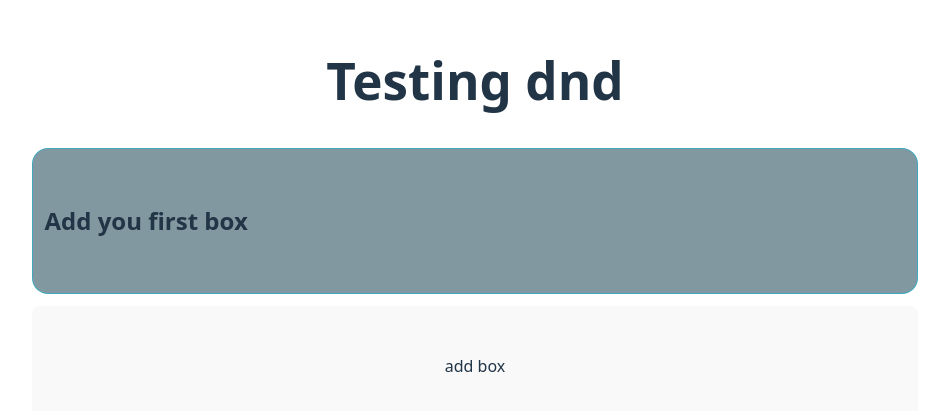
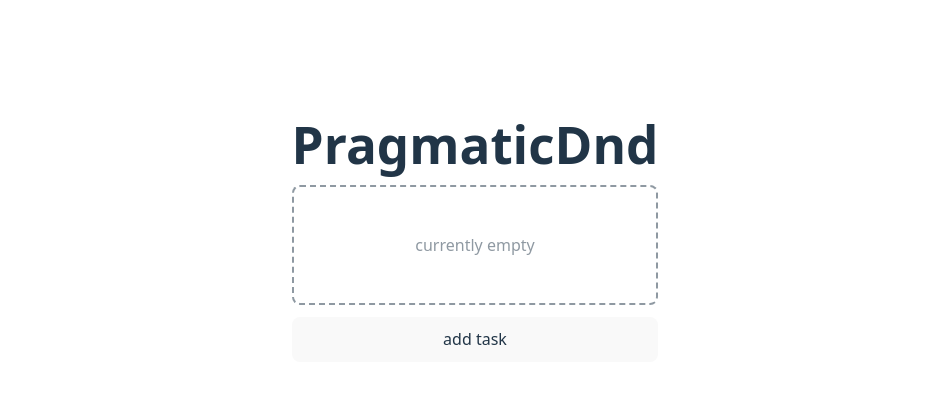
Before and after one commit to vaujan/ts-tailwindreact-testground, a React (Vite) app: page / in a window 1280 px wide. Shown: the part 161-572 px from the top of the page, without its empty margins (165-1114 px from the left). Built offline with nearby package versions, Linux system fonts and the light colour scheme.

Commit message:
add pragmatic dnd setup

```diff
--- a/package.json
+++ b/package.json
@@ -19,7 +19,8 @@
     "lucide-react": "^0.516.0",
     "react": "^19.1.0",
     "react-dom": "^19.1.0",
-    "tailwindcss": "^4.1.10"
+    "tailwindcss": "^4.1.10",
+    "uuid": "^11.1.0"
   },
   "devDependencies": {
     "@eslint/js": "^9.25.0",
--- a/src/App.tsx
+++ b/src/App.tsx
@@ -1,10 +1,10 @@
 import "./App.css";
-import TestingDnd from "./components/testing-dnd";
+import PragmaticDnd from "./components/pragmatic-dnd/pragmatic-dnd";
 
 function App() {
 	return (
 		<div className="flex flex-col gap-6">
-			<TestingDnd />
+			<PragmaticDnd />
 		</div>
 	);
 }
--- /dev/null
+++ b/src/components/dnd-kit/draggable.tsx
@@ -0,0 +1,64 @@
+import { type BoxProps } from "./types";
+import { useSortable } from "@dnd-kit/sortable";
+import { CSS } from "@dnd-kit/utilities";
+
+export default function Draggable(boxes: BoxProps) {
+	const { box } = boxes;
+
+	const {
+		setNodeRef,
+		attributes,
+		listeners,
+		transform,
+		transition,
+		isDragging,
+		isOver,
+	} = useSortable({
+		id: box.id,
+		data: {
+			type: "Box",
+			item: box,
+		},
+
+		animateLayoutChanges: () => true,
+	});
+
+	const style = {
+		transform: CSS.Transform.toString(transform),
+		transition: isDragging ? "none" : transition,
+		opacity: isDragging ? 0.5 : 1,
+		scale: isDragging ? 1.05 : 1,
+		zIndex: isDragging ? 1000 : "auto",
+	};
+
+	if (isOver) {
+		return (
+			<div className="bg-cyan-400/50 w-full h-full rounded-lg font-semibold flex justify-center items-center">
+				isOver
+			</div>
+		);
+	}
+
+	if (isDragging) {
+		return (
+			<div className="bg-pink-400/50 w-full h-full rounded-lg font-semibold flex justify-center items-center">
+				isDragging
+			</div>
+		);
+	}
+
+	return (
+		<div
+			ref={setNodeRef}
+			style={style}
+			{...attributes}
+			{...listeners}
+			className={`cursor-grab active:cursor-grabbing w-50 h-50 bg-cyan-900 p-3 gap-3 flex flex-col justify-center items-center  rounded-xl ${
+				isDragging ? "bg-green-500" : "bg-sky-500"
+			}`}
+		>
+			<span className="font-semibold text-3xl">{box.number}</span>
+			<p>{box.id}</p>
+		</div>
+	);
+}
--- a/src/components/testing-dnd.tsx
+++ b/src/components/dnd-kit/testing-dnd.tsx
@@ -8,7 +8,7 @@ import {
 	type DragStartEvent,
 	DragOverlay,
 } from "@dnd-kit/core";
-import type { Box } from "./types";
+import type { Box } from "../types";
 import Draggable from "./draggable";
 import { arrayMove, SortableContext } from "@dnd-kit/sortable";
 
--- a/src/components/draggable.tsx
+++ /dev/null
@@ -1,47 +0,0 @@
-import { type BoxProps } from "./types";
-import { useSortable } from "@dnd-kit/sortable";
-import { CSS } from "@dnd-kit/utilities";
-
-export default function Draggable(boxes: BoxProps) {
-	const { box } = boxes;
-
-	const {
-		setNodeRef,
-		attributes,
-		listeners,
-		transform,
-		transition,
-		isDragging,
-	} = useSortable({
-		id: box.id,
-		data: {
-			type: "Box",
-			item: box,
-		},
-	});
-
-	const style = {
-		transform: CSS.Transform.toString(transform),
-		transition,
-	};
-
-	if (isDragging)
-		return (
-			<div className="w-50 h-50 bg-cyan-950 opacity-10 border-cyan-500 border-2 border-dashed p-3 gap-3 flex flex-col justify-center items-center  rounded-xl">
-				Drop it like its hot!
-			</div>
-		);
-
-	return (
-		<div
-			ref={setNodeRef}
-			style={style}
-			{...attributes}
-			{...listeners}
-			className="cursor-grab active:cursor-grabbing w-50 h-50 bg-cyan-900 p-3 gap-3 flex flex-col justify-center items-center  rounded-xl"
-		>
-			<span className="font-semibold text-3xl">{box.number}</span>
-			<p>{box.id}</p>
-		</div>
-	);
-}
--- /dev/null
+++ b/src/components/pragmatic-dnd/pragmatic-dnd.tsx
@@ -0,0 +1,38 @@
+import React from "react";
+import { v4 as uuidv4 } from "uuid";
+
+interface Item {
+	number: number;
+	id: string;
+}
+
+// interface Items {
+// 	items: Item[];
+// }
+
+export default function PragmaticDnd() {
+	const [items, setItems] = React.useState<Item[]>([]);
+
+	React.useEffect(() => {
+		console.log("current items:", items);
+	}, [items]);
+
+	const testAddItem = () => {
+		const newItem: Item = {
+			number: items.length + 1,
+			id: uuidv4(),
+		};
+
+		setItems([...items, newItem]);
+	};
+
+	return (
+		<div className="flex flex-col gap-3">
+			<h1 className="text-3xl font-semibold">PragmaticDnd</h1>
+			<div className="flex justify-center items-center w-full h-full rounded-lg border-2 border-dashed opacity-50 min-h-30 min-w-30">
+				{items.length === 0 ? "currently empty" : "there's something here!"}
+			</div>
+			<button onClick={testAddItem}>add task</button>
+		</div>
+	);
+}
```
Also changed, not shown: 1 other file (tests, documents, lock files or other folders).
